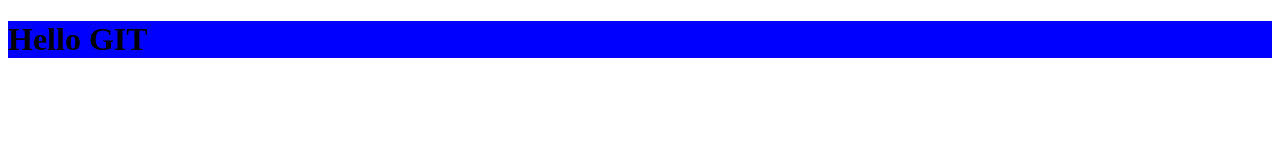
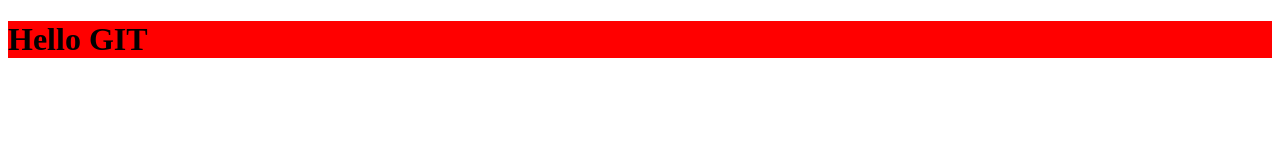
Before and after one commit to raymondseyi/git_class_level2, a plain HTML site: page index.html in a window 1280 px wide. Drawn offline with Linux system fonts and the light colour scheme.

Commit message:
I changed the color to red

```diff
--- a/index.html
+++ b/index.html
@@ -7,6 +7,6 @@
         <title>Document</title>
     </head>
     <body>
-        <h1 style="background-color: blue;">Hello GIT</h1>
+        <h1 style="background-color: red;">Hello GIT</h1>
     </body>
 </html>
```
